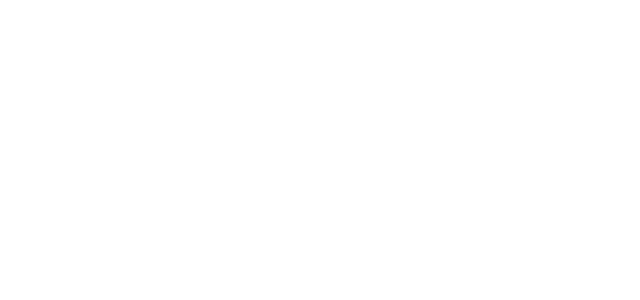
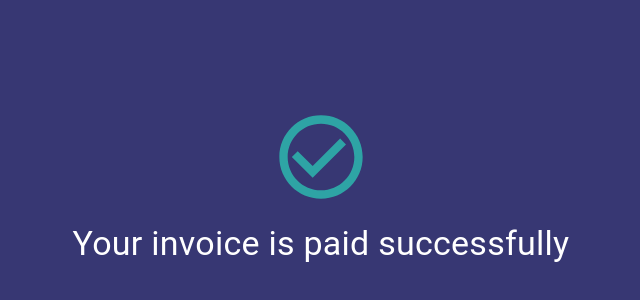
Before and after one commit to MarwanTarek1998/Payment-Reminder-App, a React (Create React App) app: page /invoice-paid-successfully/1 in a window 1280 px wide. Before the commit this address had no page. Shown: the part 214-514 px from the top of the page, without its empty margins (319-959 px from the left). Built offline with nearby package versions, Linux system fonts and the light colour scheme; no server answers.

Commit message:
Add the InvoicePaidSuccessfully page

```diff
--- a/src/App.js
+++ b/src/App.js
@@ -10,8 +10,8 @@
 import { ActivationSuccessfullyPage } from "./pages/ActivationSuccessfullyPage";
 import { DashboardPage } from "./pages/DashboardPage";
 import { InvoicesTabs } from "./components/InvoicesTabs";
-import { AddInvoiceForm } from "./components/AddInvoiceForm";
 import {ReactQueryDevtools} from 'react-query/devtools'
+import { InvoicePaidSuccessfullyPage } from "./pages/InvoicePaidSuccessfullyPage";
 
 const theme = createTheme({
   palette: {
@@ -46,7 +46,7 @@
               <Route path="/dashboard" element={<DashboardPage />}>
                 <Route path="clinet-invoices/:id" element={<InvoicesTabs />} />
               </Route>
-              <Route path="/test" element={<AddInvoiceForm />} />
+              <Route path="/invoice-paid-successfully/:invoiceId" element={<InvoicePaidSuccessfullyPage />} />
             </Routes>
           </div>
         </LocalizationProvider>
--- a/src/pages/ActivationSuccessfullyPage.js
+++ b/src/pages/ActivationSuccessfullyPage.js
@@ -17,18 +17,20 @@
     return (
         <Stack
             spacing={2}
-            direction='row'
+            direction='column'
             sx={{
                 height: '100vh',
                 alignItems: 'center',
                 justifyContent: 'center',
-                color: 'white'
+                color: 'white',
+                backgroundColor : 'primary.main',
+                textAlign: 'center'
             }}
         >
             <CheckCircleOutlineIcon
                 sx={{
-                    width: 45 ,
-                    height: 45 ,
+                    width: 100 ,
+                    height: 100 ,
                     color: 'secondary.main'
                     }}
             />
--- /dev/null
+++ b/src/pages/InvoicePaidSuccessfullyPage.js
@@ -0,0 +1,46 @@
+import { Stack, Typography } from "@mui/material";
+import axios from "axios";
+import React, { useEffect } from "react";
+import { useParams } from "react-router-dom";
+
+import CheckCircleOutlineIcon from '@mui/icons-material/CheckCircleOutline';
+
+
+export const InvoicePaidSuccessfullyPage = () => {
+  const { invoiceId } = useParams();
+
+  useEffect(() => {
+    axios.put("http://localhost:5000/invoices/updateInvoice", {
+      invoiceId: invoiceId,
+      invoiceInfo: {
+        state: "Closed",
+      },
+    });
+  });
+
+  return (
+    <Stack
+      spacing={2}
+      direction="column"
+      sx={{
+        height: "100vh",
+        alignItems: "center",
+        justifyContent: "center",
+        color: "white",
+        backgroundColor : 'primary.main',
+        textAlign : 'center'
+      }}
+    >
+      <CheckCircleOutlineIcon
+        sx={{
+          width: 100,
+          height: 100,
+          color: "secondary.main",
+        }}
+      />
+      <Typography variant="h4" component="h1" >
+        Your invoice is paid successfully
+      </Typography>
+    </Stack>
+  );
+};
```
